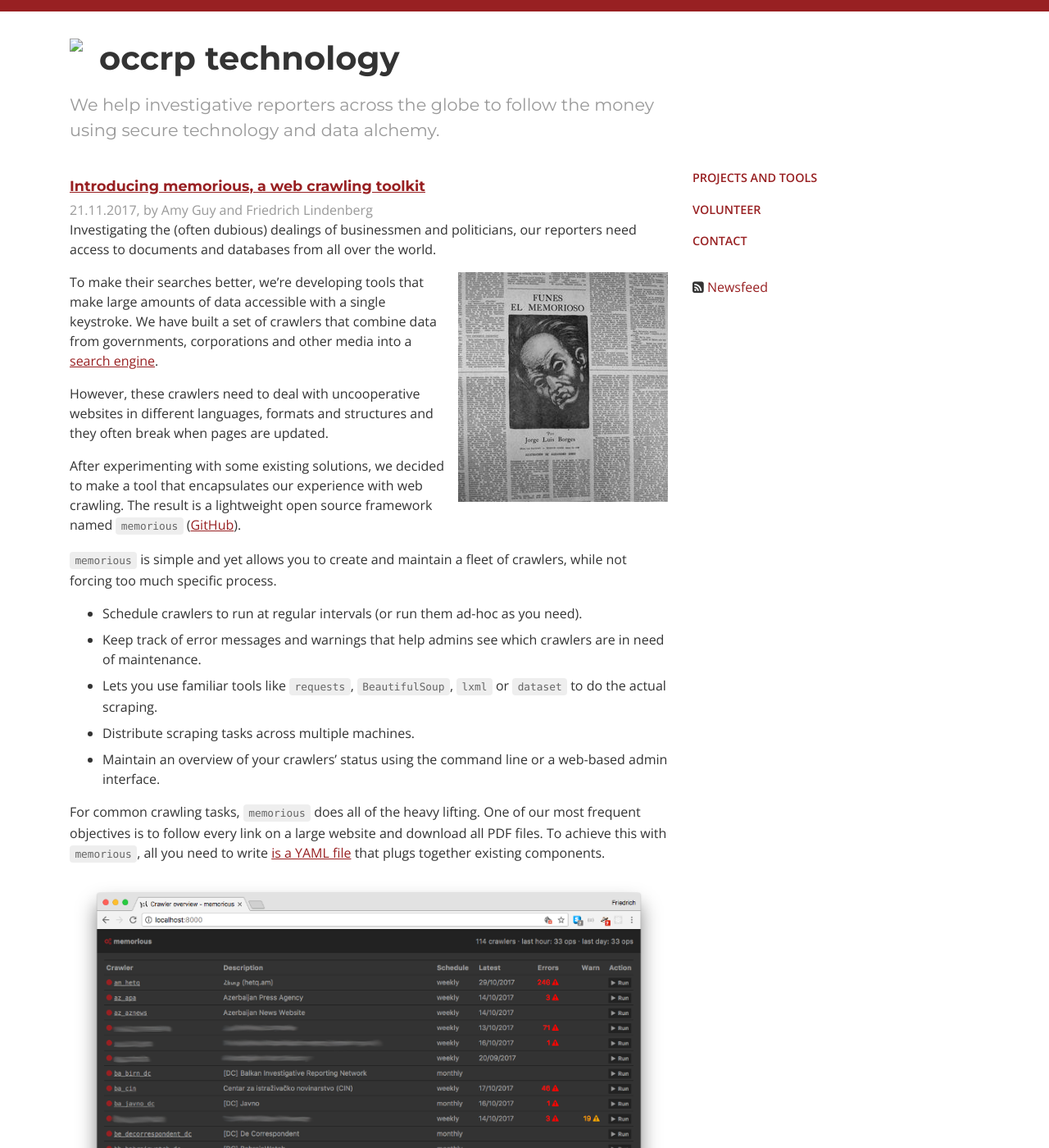
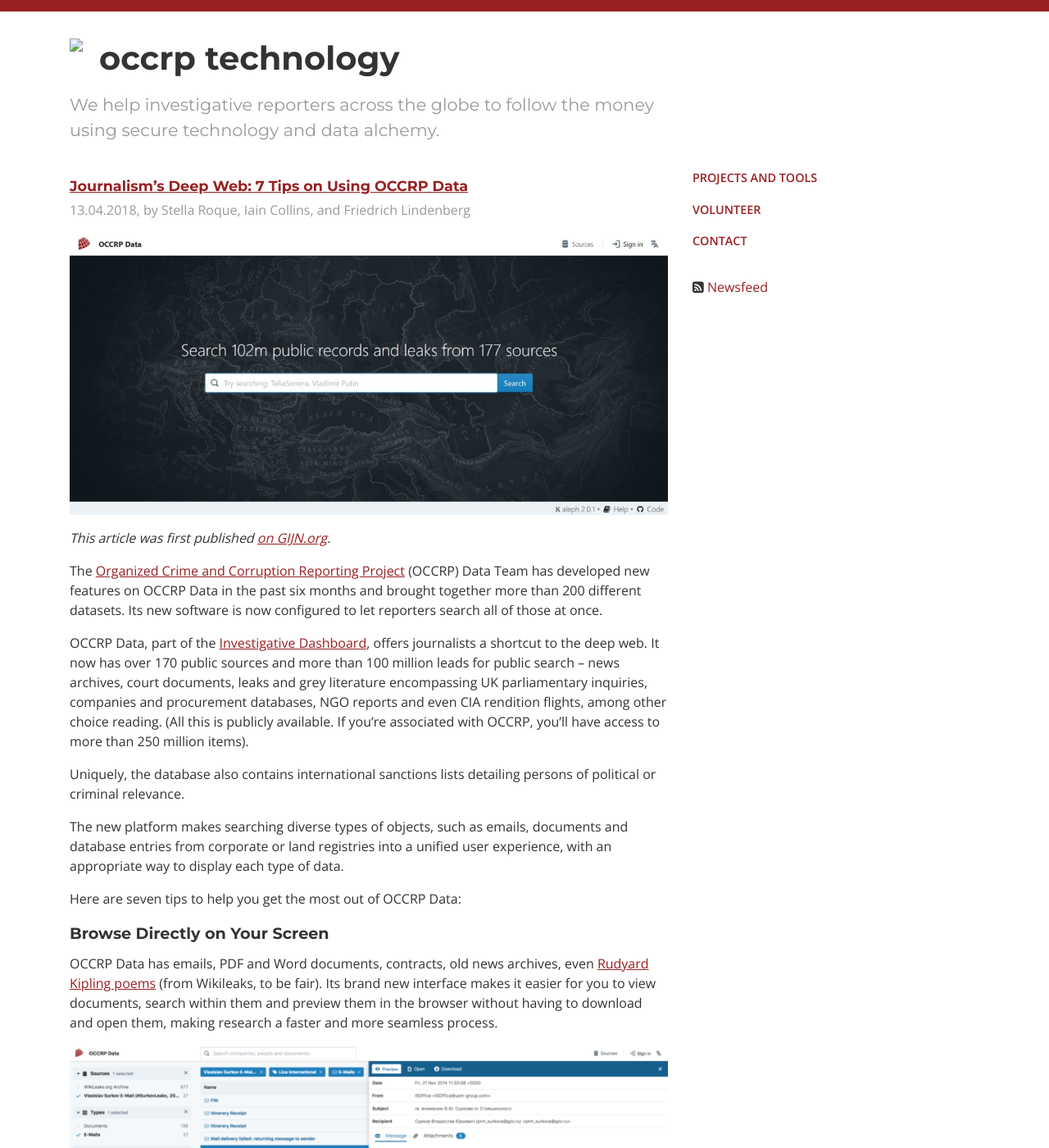
Before and after one commit to occrp/tech.occrp.org, a Jekyll site: the page built from index.html, in a window 1280 px wide and 1400 px high. Shown: the whole window at 82% size. Built offline with Jekyll 4.4.1, drawn with Linux system fonts in a browser that asks for light colours; Markdown is read by kramdown in place of the engine named in the settings; some of the changed text lies outside the part shown.

Commit message:
Cross-post GIJN blog.

```diff
--- /dev/null
+++ b/blog/_posts/2018-04-13-relaunch-data.md
@@ -0,0 +1,96 @@
+---
+layout: post
+title: "Journalism’s Deep Web: 7 Tips on Using OCCRP Data"
+author: Stella Roque, Iain Collins, and Friedrich Lindenberg
+description: >
+    The Organized Crime and Corruption Reporting Project (OCCRP) Data
+    Team has developed new features on OCCRP Data in the past six
+    months and brought together more than 200 different datasets.
+    Its new software is now configured to let reporters search all of
+    those at once.
+---
+
+<div class="captioned">
+    <img src="/assets/images/2018-04/occrp-database.jpg" class="img-responsive">
+</div>
+
+*This article was first published [on GIJN.org](https://gijn.org/2018/04/03/deep-web-journalists-7-tips-using-occrp-data/).*
+
+The [Organized Crime and Corruption Reporting Project](https://occrp.org) (OCCRP) Data Team
+has developed new features on OCCRP Data in the past six months and
+brought together more than 200 different datasets. Its new software
+is now configured to let reporters search all of those at once.
+
+OCCRP Data, part of the [Investigative Dashboard](https://investigativedashboard.org), offers journalists a shortcut to the deep web. It now has over 170 public sources and more than 100 million leads for public search – news archives, court documents, leaks and grey literature encompassing UK parliamentary inquiries, companies and procurement databases, NGO reports and even CIA rendition flights, among other choice reading. (All this is publicly available. If you’re associated with OCCRP, you’ll have access to more than 250 million items).
+
+Uniquely, the database also contains international sanctions lists detailing persons of political or criminal relevance.
+
+The new platform makes searching diverse types of objects, such as emails, documents and database entries from corporate or land registries into a unified user experience, with an appropriate way to display each type of data.
+
+Here are seven tips to help you get the most out of OCCRP Data:
+
+## Browse Directly on Your Screen
+
+OCCRP Data has emails, PDF and Word documents, contracts, old news archives, even [Rudyard Kipling poems](https://data.occrp.org/search?q=Rudyard%20Kipling#facet%3Acollection_id=10&page=1&preview%3Aid=10233625&preview%3Amaximised=true&preview%3Atype=document) (from Wikileaks, to be fair). Its brand new interface makes it easier for you to view documents, search within them and preview them in the browser without having to download and open them, making research a faster and more seamless process.
+
+<div class="captioned">
+    <img src="/assets/images/2018-04/email-preview.png" class="img-responsive">
+</div>
+
+## New Search Filter Options
+
+OCCRP Data lets you filter search results by sources, document type, as well as emails, phone numbers, addresses, entity names, countries and more on its left-hand column, after you’ve run your search.
+
+<div class="captioned">
+    <img src="/assets/images/2018-04/data-sources.png" class="img-responsive">
+</div>
+
+## Highlight Connections
+
+You can explore structured data in new ways because OCCRP Data uses entity extraction on documents and emails to find phone numbers, names of people and companies, addresses, ID numbers and other key linkage details of interest. Just click on an entity and see the “Tags” option in the preview screen.
+
+<div class="captioned">
+    <img src="/assets/images/2018-04/tags.png" class="img-responsive">
+</div>
+
+## Do Bulk Comparisons
+
+OCCRP Data is capable of cross-referencing the information on two lists; it also ranks data that closely matches and lets you compare the information. Click on a source and then click on the “Cross Reference” option to choose another source with which to do the comparison.
+
+<div class="captioned">
+    <img src="/assets/images/2018-04/crossreference.png" class="img-responsive">
+</div>
+
+<div class="captioned">
+    <img src="/assets/images/2018-04/compare-datasets.png" class="img-responsive">
+</div>
+
+
+## Monitor Search Terms, Receive Alerts
+
+OCCRP Data now has an alerts feature that allows you to monitor a search term so when new information is added to the database you will receive a notification. Simply switch on the bell icon right next to your search query.
+
+<div class="captioned">
+    <img src="/assets/images/2018-04/alerts.png" class="img-responsive">
+</div>
+
+
+## Language Support
+
+OCCRP Data now supports multiple languages. The interface is translated and supports Russian and Bosnian-Serbo-Croatian. Search results on the database can also be filtered by language. The data team is working on adding other languages, such as German and Spanish.
+
+<div class="captioned">
+    <img src="/assets/images/2018-04/bosnian.png" class="img-responsive">
+</div>
+
+## Advanced Search Operators
+
+You can use [complex search operators](https://github.com/alephdata/aleph/wiki/How-to-search) to do things such as proximity searches, exact term searches, take into account spelling errors and combine queries.
+
+<div class="captioned">
+    <img src="/assets/images/2018-04/complex-search-syntax.png" class="img-responsive">
+</div>
+
+## Any Questions?
+
+Anyone accessing OCCRP Data can check out the the [Aleph Wiki](https://github.com/alephdata/aleph/wiki) where the data team covers its uses, function and development roadmap. Journalists and technologists alike can read the [user manual](https://github.com/alephdata/aleph/wiki/User-manual) or contact [data@occrp.org](mailto:data@occrp.org) to give us feedback.
```
Also changed, not shown: blog/_posts/2016-02-11-deleting-piwik-visits.md (+3 -3 lines), assets/images/2018-04/alerts.png (added), assets/images/2018-04/bosnian.png (added), assets/images/2018-04/compare-datasets.png (added), assets/images/2018-04/complex-search-syntax.png (added), assets/images/2018-04/crossreference.png (added), assets/images/2018-04/data-sources.png (added), assets/images/2018-04/email-preview.png (added), assets/images/2018-04/occrp-database.jpg (added), assets/images/2018-04/tags.png (added).
